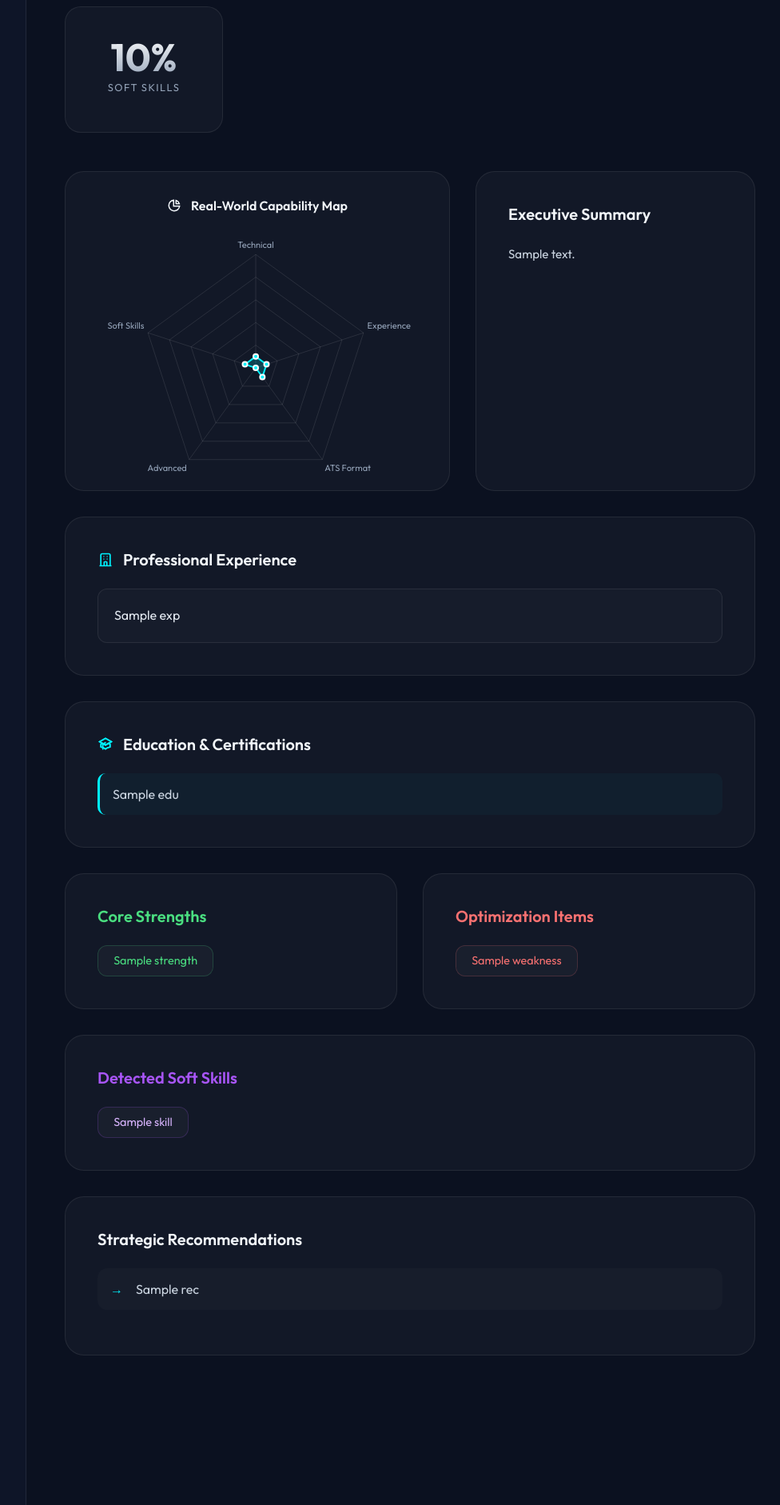
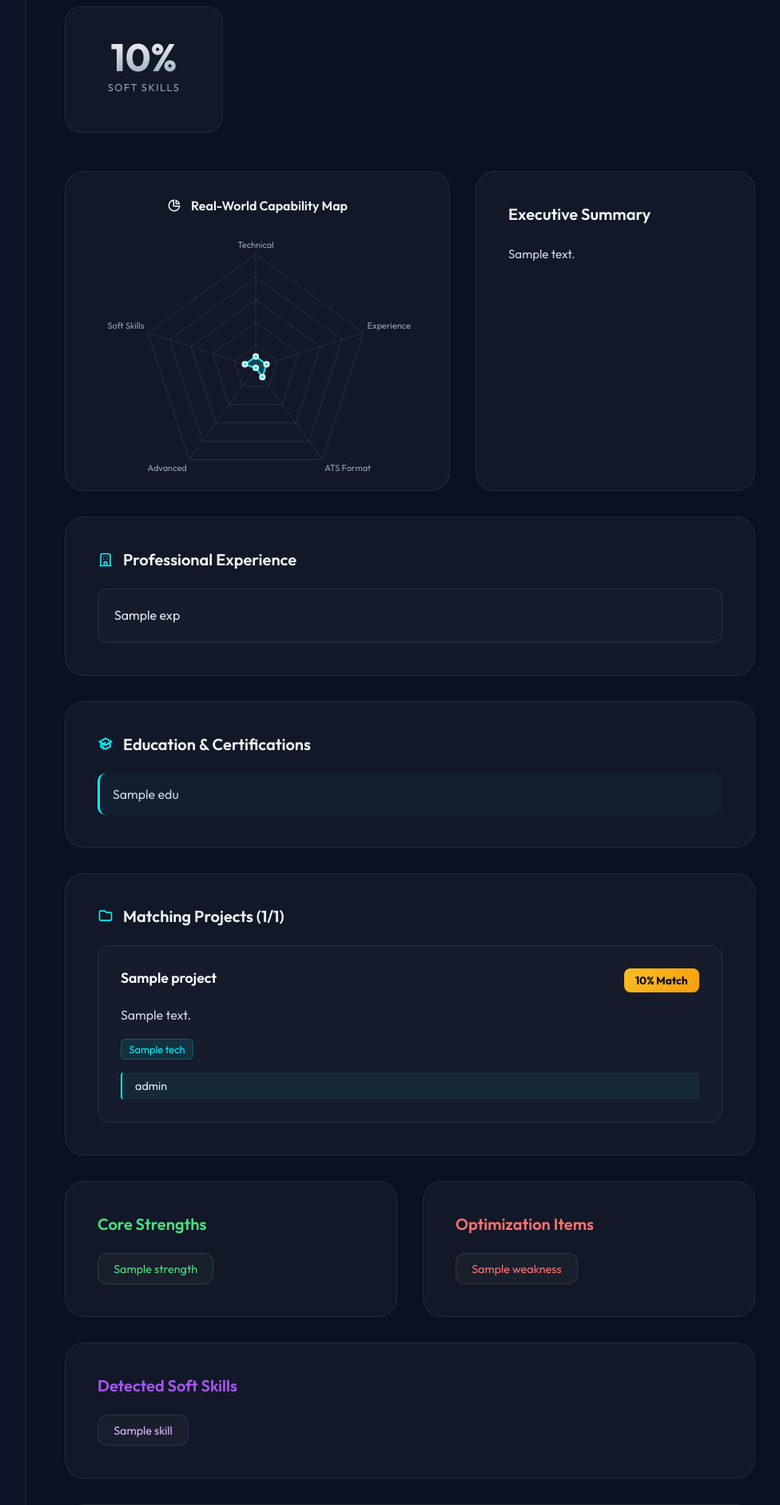
Before and after one commit to hackerdrop25-collab/automated-resume-analyser, a Python web app: template templates/matching.html in a window 1280 px wide. Shown: the part 563-2445 px from the top of the page at 80% size, without its empty margins (287-1263 px from the left). Run offline with Jinja, Linux system fonts and the light colour scheme; the template is opened without the code that fills it: most values are stand-ins (such as "Sample title", 1, 10 or a date in 2020).

Commit message:
feat: create initial UI for the resume matching dashboard.

```diff
--- a/templates/matching.html
+++ b/templates/matching.html
@@ -546,6 +546,45 @@
                     </div>
                 </div>
 
+                <div class="section">
+                    <h3 class="section-title">
+                        <svg width="20" height="20" fill="none" stroke="currentColor" stroke-width="2"
+                            viewBox="0 0 24 24" style="color: var(--primary);">
+                            <path d="M3 7v10a2 2 0 002 2h14a2 2 0 002-2V9a2 2 0 00-2-2h-6l-2-2H5a2 2 0 00-2 2z"></path>
+                        </svg>
+                        Matching Projects ({{ data.analysis.filtered_project_count|default(0) }}/{{
+                        data.analysis.total_project_count|default(0) }})
+                    </h3>
+                    <div style="display: grid; gap: 1.5rem;">
+                        {% for project in data.analysis.relevant_projects %}
+                        <div class="project-card">
+                            <div
+                                style="display: flex; justify-content: space-between; align-items: start; margin-bottom: 1rem;">
+                                <h4 style="font-size: 1.1rem; font-weight: 600; color: #ffffff;">{{ project.project_name
+                                    }}</h4>
+                                <div class="{% if project.relevance_score >= 90 %}score-gradient-high{% elif project.relevance_score >= 75 %}score-gradient-med{% else %}score-gradient-low{% endif %}"
+                                    style="padding: 0.4rem 0.9rem; border-radius: 8px; font-weight: 700; font-size: 0.85rem; color: #020617;">
+                                    {{ project.relevance_score }}% Match
+                                </div>
+                            </div>
+                            <p style="color: #cbd5e1; line-height: 1.6; margin-bottom: 1rem;">{{ project.description }}
+                            </p>
+                            <div style="display: flex; flex-wrap: wrap; gap: 0.5rem; margin-bottom: 1rem;">
+                                {% for tech in project.technologies %}
+                                <span
+                                    style="background: rgba(0, 242, 254, 0.1); border: 1px solid rgba(0, 242, 254, 0.2); color: var(--primary); padding: 0.25rem 0.6rem; border-radius: 6px; font-size: 0.8rem;">{{
+                                    tech }}</span>
+                                {% endfor %}
+                            </div>
+                            <div
+                                style="background: rgba(0, 242, 254, 0.05); border-left: 2px solid var(--primary); padding: 0.5rem 1rem; border-radius: 4px; font-size: 0.9rem; color: #e2e8f0;">
+                                {{ project.role_match_reason }}
+                            </div>
+                        </div>
+                        {% endfor %}
+                    </div>
+                </div>
+
                 <div class="list-container">
                     <div class="section">
                         <h3 class="section-title" style="color: #4ade80;">Core Strengths</h3>
```
